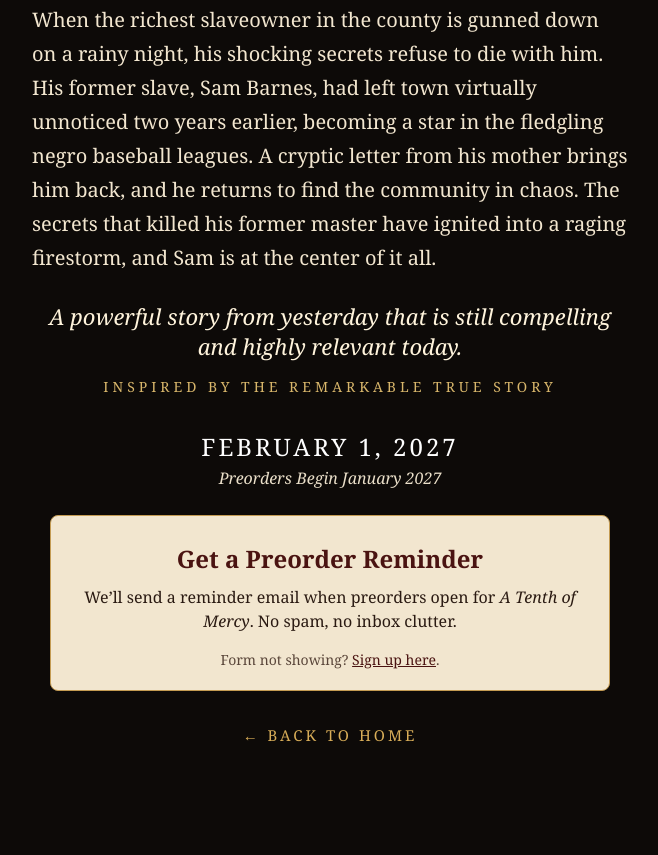
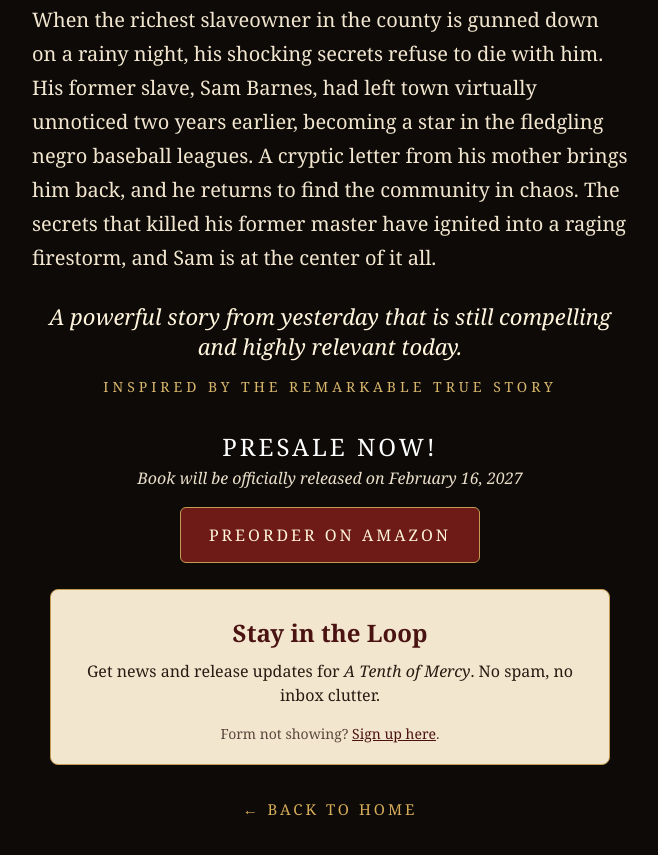
Before and after one commit to rob67kerr-creator/a-tenth-of-mercy, a plain HTML site: page excerpt.html in a window 1280 px wide. Shown: the part 7174-8029 px from the top of the page, without its empty margins (310-968 px from the left). Before the commit the page ends 7989 px from the top, so only its background shows below. Drawn offline with Linux system fonts and the light colour scheme.

Commit message:
Update preorder information and signup section

```diff
--- a/excerpt.html
+++ b/excerpt.html
@@ -107,14 +107,15 @@
     <p class="line">A powerful story from yesterday that is still compelling and highly relevant today.</p>
     <p class="true">Inspired by the remarkable true story</p>
 
-    <p class="date">FEBRUARY 1, 2027</p>
-    <p class="pre">Preorders Begin January 2027</p>
+    <p class="date">PRESALE NOW!</p>
+    <p class="pre">Book will be officially released on February 16, 2027</p>
+    <p style="margin-top:18px"><a href="https://www.amazon.com/dp/1972090038" target="_blank" rel="noopener" style="display:inline-block;padding:16px 28px;background:#6e1b17;border:1px solid #c49b52;border-radius:6px;color:#fff4dc;text-decoration:none;letter-spacing:3px;text-transform:uppercase;font-size:16px;">Preorder on Amazon</a></p>
 
     <section class="signup" aria-labelledby="signupTitle">
-      <h3 id="signupTitle">Get a Preorder Reminder</h3>
-      <p>We’ll send a reminder email when preorders open for <em>A Tenth of Mercy</em>. No spam, no inbox clutter.</p>
+      <h3 id="signupTitle">Stay in the Loop</h3>
+      <p>Get news and release updates for <em>A Tenth of Mercy</em>. No spam, no inbox clutter.</p>
       <script async src="https://subscribe-forms.beehiiv.com/v3/loader.js" data-beehiiv-form="43528abd-34c4-4feb-bf4f-a8d6c227df2a"></script>
-      <p class="fallback">Form not showing? <a href="mailto:atenthofmercy@gmail.com?subject=Preorder%20reminder&amp;body=Please%20add%20me%20to%20the%20preorder%20reminder%20list.">Sign up here</a>.</p>
+      <p class="fallback">Form not showing? <a href="mailto:atenthofmercy@gmail.com?subject=Updates&amp;body=Please%20add%20me%20to%20the%20update%20list.">Sign up here</a>.</p>
     </section>
   </section>
 
```
